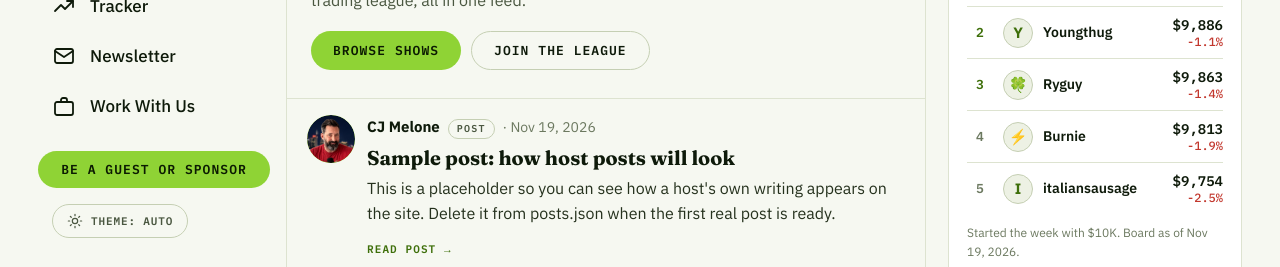
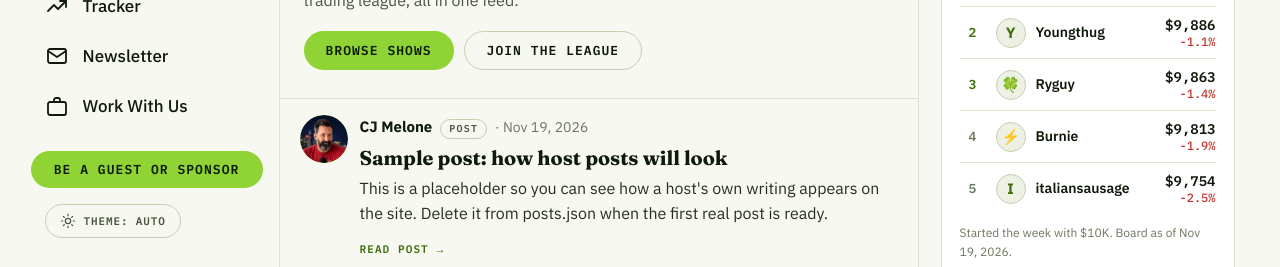
Before and after one commit to ryanbartlette/dev, a plain HTML site: page moneytv/index.html in a window 1280 px wide. Shown: the part 287-554 px from the top of the page. Drawn offline with Linux system fonts and the light colour scheme.

Commit message:
Reserve scrollbar space so the page does not shift between tabs
Co-Authored-By: Claude Sonnet 5.5 <noreply@anthropic.com>
Claude-Session: https://claude.ai/code/session_01GJhXGvpWcaGTMfNJEynNr7

```diff
--- a/moneytv/assets/v2.css
+++ b/moneytv/assets/v2.css
@@ -464,3 +464,5 @@ body:has(.proto-bar) .rail,body:has(.proto-bar) .right{height:calc(100vh - 25px)
 .nlclose{position:absolute;top:10px;right:12px;margin:0}
 .nlclose button{background:transparent;border:0;color:var(--muted);font-size:26px;line-height:1;cursor:pointer;padding:4px 8px;border-radius:8px}
 .nlclose button:hover{background:var(--panel-2);color:var(--text)}
+
+html{scrollbar-gutter:stable}
```
